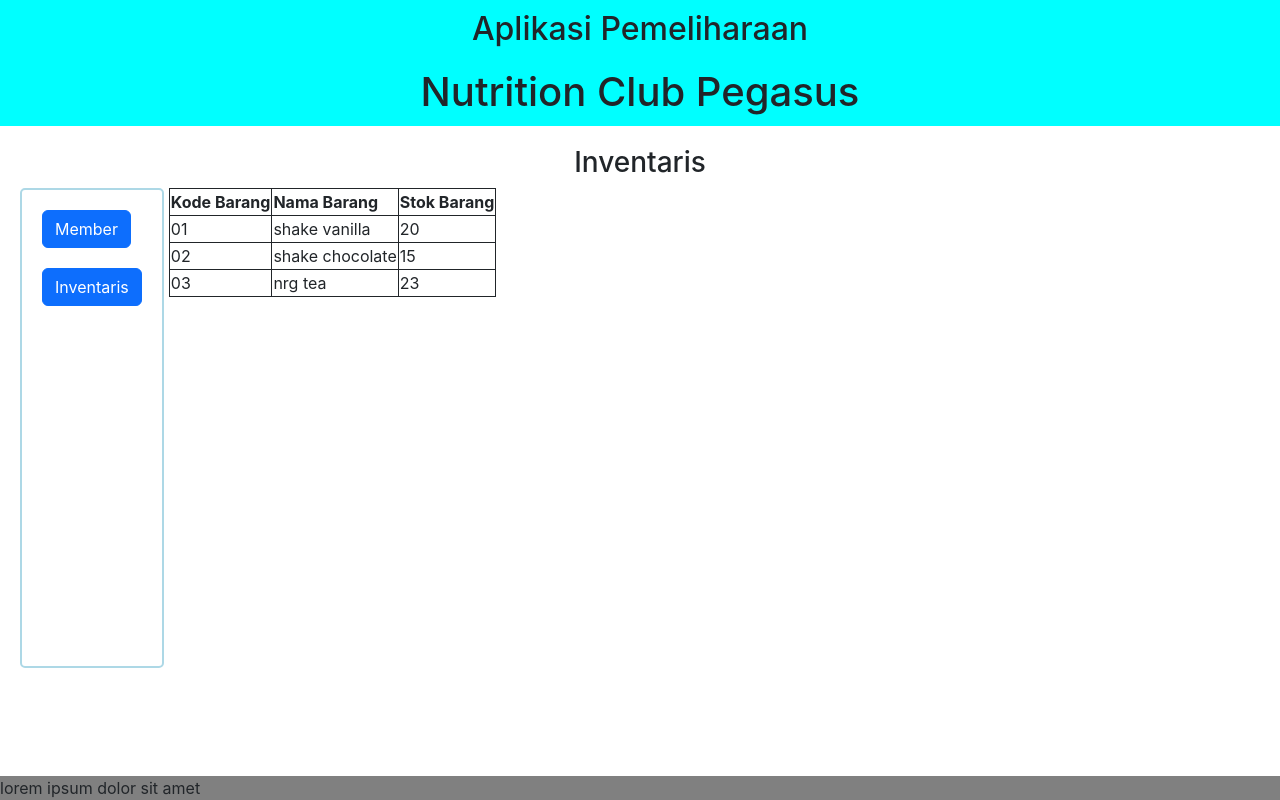
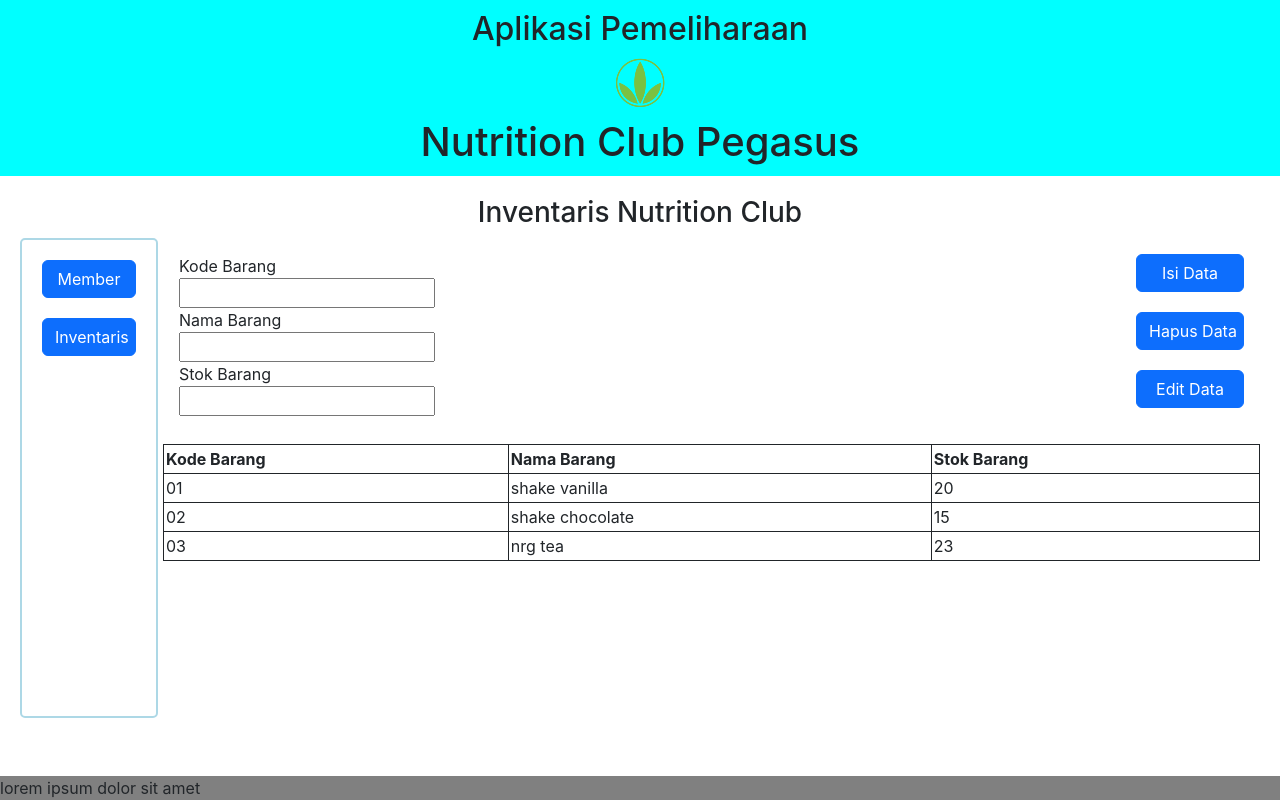
Before and after one commit to thethirdswan/aplpemeliharaanhlf, a React (Create React App) app: page /inventaris in a window 1280 px wide. Built offline with nearby package versions, Linux system fonts and the light colour scheme.

Commit message:
updated header, UI of inventory

```diff
--- a/src/components/Header.js
+++ b/src/components/Header.js
@@ -1,7 +1,10 @@
+import logo from '../Herbalife.png';
+
 export default function Header() {
     return (
         <header>
             <h2>Aplikasi Pemeliharaan</h2>
+            <img src={logo} alt='Logo Herbalife'/>
             <h1>Nutrition Club Pegasus</h1>
         </header>
     );
--- a/src/css/index.css
+++ b/src/css/index.css
@@ -44,6 +44,7 @@
 
 .navigation > a > button {
   margin-bottom: 20px;
+  width: 94px;
 }
 
 .membercon {
@@ -54,8 +55,14 @@
   margin: 20px;
 }
 
+.buttoninv > button {
+  margin-bottom: 20px;
+  width: 108px;
+}
+
 table, th, tr, td {
   border: 1px solid;
+  padding: 2px;
 }
 
 footer {
--- a/src/pages/inventaris.js
+++ b/src/pages/inventaris.js
@@ -3,8 +3,24 @@
 export default function Inventaris() {
     return (
         <div className="inventariscon">
-            <h3 style={{textAlign: "center"}}>Inventaris</h3>
+            <h3 style={{textAlign: "center"}}>Inventaris Nutrition Club</h3>
             <Navigation />
+            <div className="d-flex flex-column">
+                <div>
+                    <div className="float-start p-3">
+                        <label for="kodebarang">Kode Barang</label><br/>
+                        <input type="text"name='kodebarang'/><br/>
+                        <label for="namabarang">Nama Barang</label><br/>
+                        <input type='text' name='namabarang'/><br/>
+                        <label for="stokbarang">Stok Barang</label><br/>
+                        <input type='text' name='stokbarang'/>
+                    </div>
+                    <div className="buttoninv float-end p-3">
+                        <button className="btn btn-primary text-nowrap">Isi Data</button><br/>
+                        <button className="btn btn-primary text-nowrap">Hapus Data</button><br/>
+                        <button className="btn btn-primary text-nowrap">Edit Data</button>
+                    </div>
+                </div>
                 <table>
                     <tr>
                         <th>Kode Barang</th>
@@ -28,5 +44,6 @@
                     </tr>
                 </table>
             </div>
+        </div>
     );
 }
```
Also changed, not shown: src/Herbalife.jpg (deleted), src/Herbalife.png (added). Lines whose indentation alone changed are shown as unchanged.
